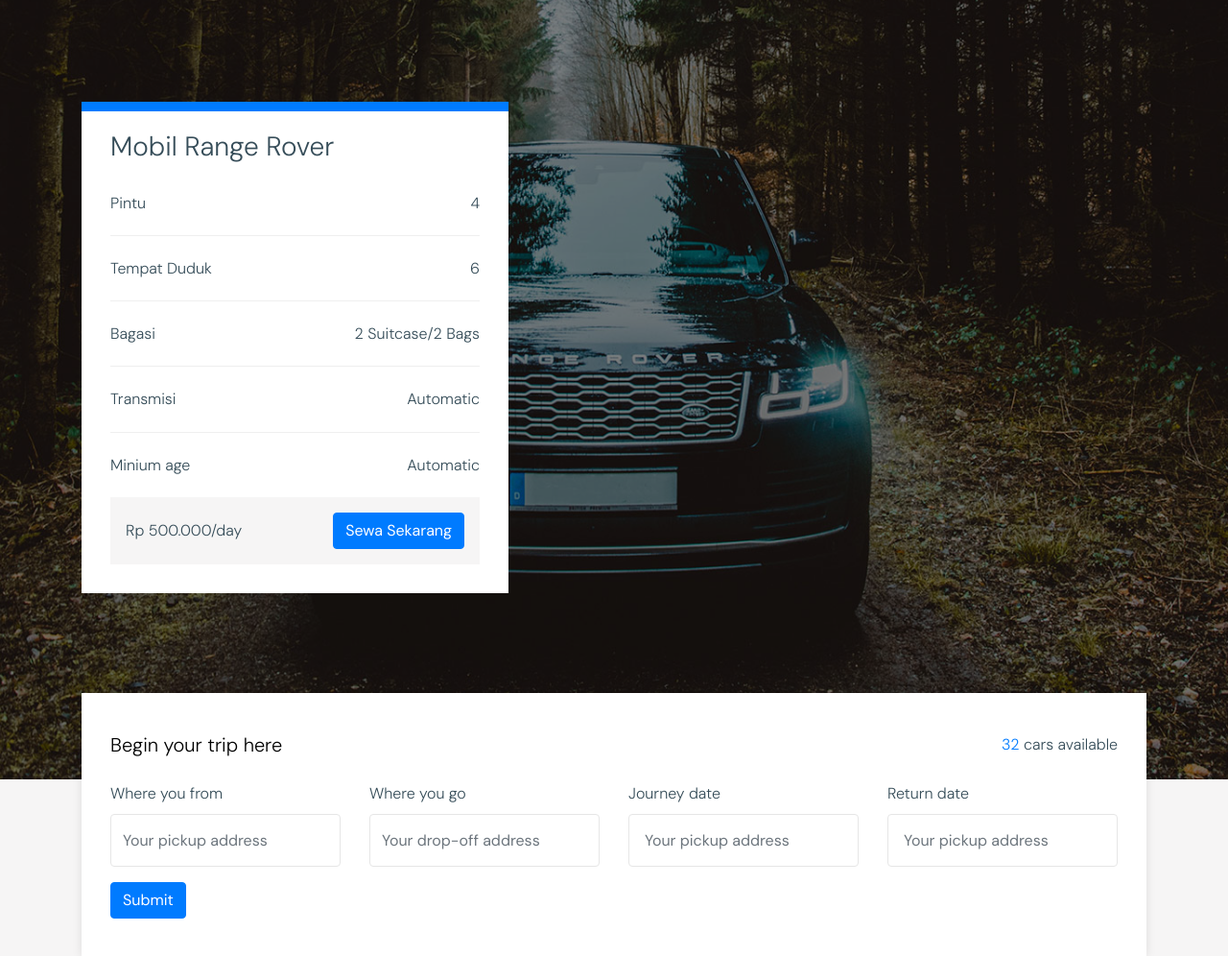
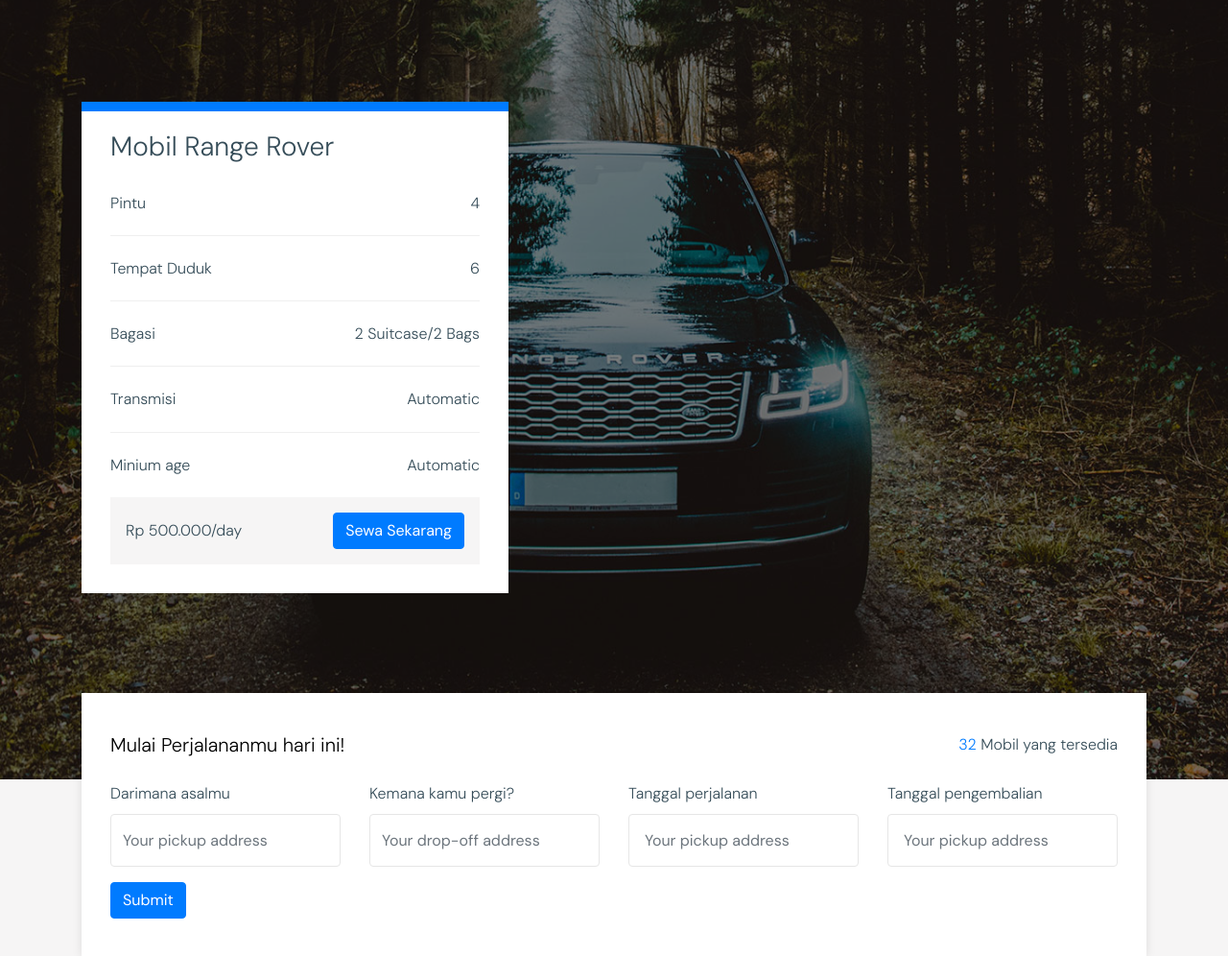
Before and after one commit to zhahirasalma/Tugas-Akhir-Adsis, a plain HTML site: page index.html in a window 1280 px wide. Shown: the part 88-1084 px from the top of the page at 96% size. Drawn offline with Linux system fonts and the light colour scheme; files whose address does not match are found by name.

Commit message:
ubah lagi

```diff
--- a/index.html
+++ b/index.html
@@ -123,27 +123,27 @@
               <form class="trip-form">
                 <div class="row align-items-center mb-4">
                   <div class="col-md-6">
-                    <h3 class="m-0">Begin your trip here</h3>
+                    <h3 class="m-0">Mulai Perjalananmu hari ini!</h3>
                   </div>
                   <div class="col-md-6 text-md-right">
-                    <span class="text-primary">32</span> <span>cars available</span></span>
+                    <span class="text-primary">32</span> <span>Mobil yang tersedia</span></span>
                   </div>
                 </div>
                 <div class="row">
                   <div class="form-group col-md-3">
-                    <label for="cf-1">Where you from</label>
+                    <label for="cf-1">Darimana asalmu</label>
                     <input type="text" id="cf-1" placeholder="Your pickup address" class="form-control">
                   </div>
                   <div class="form-group col-md-3">
-                    <label for="cf-2">Where you go</label>
+                    <label for="cf-2">Kemana kamu pergi?</label>
                     <input type="text" id="cf-2" placeholder="Your drop-off address" class="form-control">
                   </div>
                   <div class="form-group col-md-3">
-                    <label for="cf-3">Journey date</label>
+                    <label for="cf-3">Tanggal perjalanan</label>
                     <input type="text" id="cf-3" placeholder="Your pickup address" class="form-control datepicker px-3">
                   </div>
                   <div class="form-group col-md-3">
-                    <label for="cf-4">Return date</label>
+                    <label for="cf-4">Tanggal pengembalian</label>
                     <input type="text" id="cf-4" placeholder="Your pickup address" class="form-control datepicker px-3">
                   </div>
                 </div>
```
